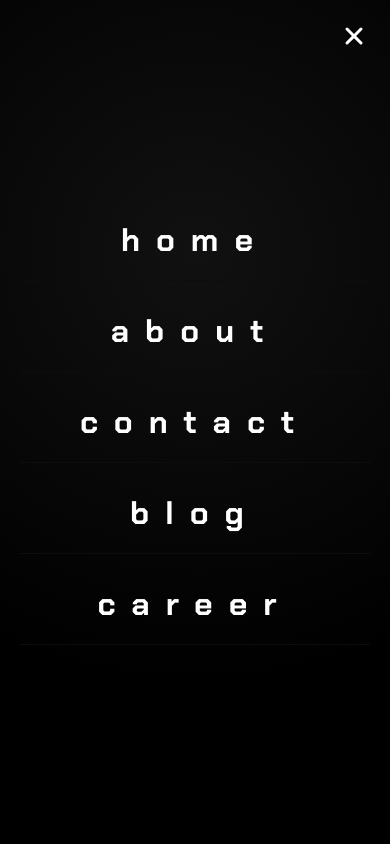
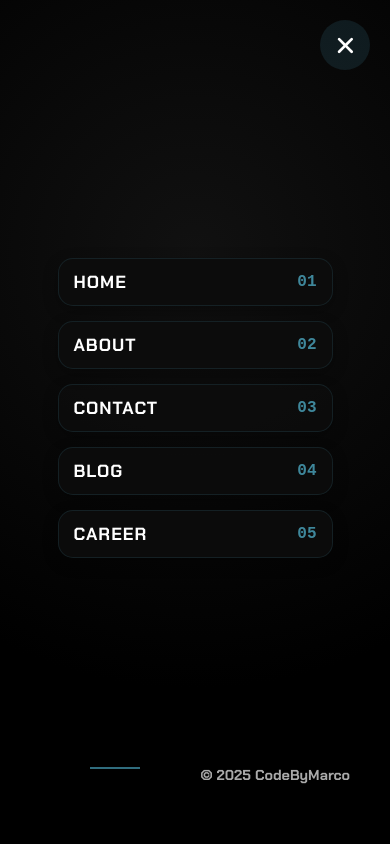
Before and after one commit to codebymarco/portfolio, a React (Vite) app: page /career in a window 390 px wide. Both pictures are taken after a click on the icon 364 px from the left and 42 px from the top of the page. Shown: the top 844 px of the page. Built offline with nearby package versions, Linux system fonts and the light colour scheme.

Commit message:
aded\csl

```diff
--- a/src/components/components/FullPageNavbar.jsx
+++ b/src/components/components/FullPageNavbar.jsx
@@ -1,8 +1,8 @@
+import React, { useEffect } from "react";
 import { useNavigate } from "react-router-dom";
-import "../../styles/fullpagenavbar.css";
-import { useEffect } from "react";
 import { IoClose } from "react-icons/io5";
 import { motion } from "framer-motion";
+import "../../styles/fullpagenavbar.css";
 
 const FullPageNavbar = ({ close }) => {
   const navigate = useNavigate();
@@ -29,42 +29,73 @@ const FullPageNavbar = ({ close }) => {
     visible: {
       opacity: 1,
       transition: {
-        staggerChildren: 0.2,
+        staggerChildren: 0.15,
       },
     },
-    exit: { opacity: 0 },
+    exit: {
+      opacity: 0,
+      transition: { duration: 0.3 }
+    },
   };
 
   const itemVariants = {
-    hidden: { opacity: 0 },
-    visible: { opacity: 1 },
+    hidden: { opacity: 0, y: 20 },
+    visible: {
+      opacity: 1,
+      y: 0,
+      transition: {
+        type: "spring",
+        stiffness: 100,
+        damping: 12
+      }
+    },
   };
+
+  const menuItems = [
+    { label: "home", path: "/" },
+    { label: "about", path: "/about" },
+    { label: "contact", path: "/contact" },
+    { label: "blog", path: "/blog" },
+    { label: "career", path: "/career" }
+  ];
 
   return (
     <motion.div
       className="fullpagenavbar"
       initial="hidden"
       animate="visible"
-      exit="hidden"
+      exit="exit"
       variants={containerVariants}
-      transition={{ duration: 0.5 }}
     >
-      <IoClose className="close-icon" onClick={close} />
-      <motion.div variants={itemVariants} onClick={() => route(`/`)}>
-        home
+      <div className="close-button" onClick={close}>
+        <IoClose />
+      </div>
+
+      <motion.div className="navbar-items-container">
+        {menuItems.map((item, index) => (
+          <motion.div
+            key={item.path}
+            className="navbar-item"
+            variants={itemVariants}
+            onClick={() => route(item.path)}
+            whileHover={{
+              x: 10,
+              color: "#61DAFB",
+              transition: { duration: 0.2 }
+            }}
+          >
+            <div className="navbar-content">
+              <span className="navbar-label">{item.label}</span>
+            </div>
+            <div className="navbar-number">{"0" + (index + 1)}</div>
+          </motion.div>
+        ))}
       </motion.div>
-      <motion.div variants={itemVariants} onClick={() => route(`/about`)}>
-        about
-      </motion.div>
-      <motion.div variants={itemVariants} onClick={() => route(`/contact`)}>
-        contact
-      </motion.div>
-      <motion.div variants={itemVariants} onClick={() => route(`/blog`)}>
-        blog
-      </motion.div>
-      <motion.div variants={itemVariants} onClick={() => route(`/career`)}>
-        career
-      </motion.div>
+
+      <div className="navbar-footer">
+        <div className="footer-line"></div>
+        <p>© 2025 CodeByMarco</p>
+      </div>
     </motion.div>
   );
 };
--- a/src/styles/fullpagenavbar.css
+++ b/src/styles/fullpagenavbar.css
@@ -1,137 +1,150 @@
 .fullpagenavbar {
-  height: 100vh;
-  width: 100%;
-  background-image: radial-gradient(circle at 50% 30%, #111111 0%, #000000 70%);
-  background-color: black;  position: fixed;
+  position: fixed;
   top: 0;
   left: 0;
+  width: 100%;
+  height: 100vh;
   z-index: 500;
+  background-image: radial-gradient(circle at 50% 30%, #111111 0%, #000000 70%);
+  background-color: black;
   display: flex;
   flex-direction: column;
   align-items: center;
-  justify-content: center;
-  color: white;
-  padding: 20px;
-}
-
-.fullpagenavbar .close-icon {
-  position: absolute;
-  top: 0;
-  right: 0;
-  margin: 20px;
-  cursor: pointer;
-  font-size: 2rem;
-}
-
-.fullpagenavbar .close-icon:hover {
-  font-size: 3.5rem;
-  transition: all 0.5s;
-}
-
-.fullpagenavbar div {
-  font-size: 2rem;
-  border-bottom: 1px solid #0d0d0d;
-  width: 100%;
-  line-height: 5rem;
-  letter-spacing: 1rem;
-  cursor: pointer;
+  padding: 40px 20px;
   color: white;
 }
 
-.fullpagenavbar div:hover {
-  letter-spacing: 1.5rem;
-  transition: all 0.5s;
+.close-button {
+  position: absolute;
+  top: 20px;
+  right: 20px;
+  width: 50px;
+  height: 50px;
+  border-radius: 50%;
+  background-color: rgba(97, 218, 251, 0.1);
+  display: flex;
+  align-items: center;
+  justify-content: center;
+  cursor: pointer;
+  z-index: 10;
+  font-size: 1.8rem;
+  color: white;
+  transition: all 0.3s ease;
 }
 
-.anime-page-one {
-  height: 100vh;
-  width: 100%;
-  background-color: azure;
-  position: fixed;
-  top: 0;
-  left: 0;
-  z-index: 500;
+.close-button:hover {
+  background-color: rgba(97, 218, 251, 0.2);
+  transform: scale(1.05);
+}
+
+/* Header styles removed as requested */
+
+.navbar-items-container {
   display: flex;
   flex-direction: column;
-  align-items: center;
-  justify-content: center;
-  color: white;
+  width: 90%;
+  max-width: 800px;
+  gap: 15px;
+  padding: 20px;
+  margin: 80px 0 40px;
+  flex-grow: 1;
 }
 
-.anime-page-one h1 {
-  font-size: 2rem;
+.navbar-item {
+  width: 100%;
+  display: flex;
+  justify-content: space-between;
+  align-items: center;
+  font-size: 1.2rem;
+  padding: 20px 30px;
+  border-radius: 15px;
+  color: white;
+  cursor: pointer;
+  background-color: rgba(13, 13, 13, 0.9);
+  border: 1px solid rgba(97, 218, 251, 0.1);
+  transition: all 0.3s ease;
+  box-shadow: 0 5px 15px rgba(0, 0, 0, 0.3);
 }
 
-.anime-page-one h2 {
-  font-size: 1.7rem;
+.navbar-content {
+  display: flex;
+  align-items: center;
+  gap: 20px;
 }
 
-@media (min-width: 700px) {
-  .fullpagenavbar {
-    height: 100vh;
-    width: 100%;
-    position: fixed;
-    top: 0;
-    left: 0;
-    z-index: 500;
-    display: flex;
-    flex-direction: column;
-    align-items: center;
-    justify-content: center;
-    color: white;
-    padding: 20px;
+.navbar-label {
+  font-size: 1.6rem;
+  text-transform: uppercase;
+  letter-spacing: 3px;
+}
+
+.navbar-number {
+  font-family: 'Courier New', monospace;
+  font-weight: bold;
+  opacity: 0.6;
+  font-size: 1.2rem;
+  color: #61DAFB;
+}
+
+.navbar-item:hover {
+  border-color: rgba(97, 218, 251, 0.3);
+  box-shadow: 0 8px 25px rgba(0, 0, 0, 0.4), 0 0 15px rgba(97, 218, 251, 0.1);
+}
+
+.navbar-footer {
+  width: 100%;
+  max-width: 800px;
+  padding: 20px;
+  text-align: center;
+  color: #aaa;
+  font-size: 0.9rem;
+}
+
+.footer-line {
+  width: 50px;
+  height: 2px;
+  background-color: #61DAFB;
+  margin: 0 auto 15px;
+  opacity: 0.5;
+}
+
+/* Responsive styles */
+@media screen and (max-width: 768px) {
+  .navbar-header h1 {
+    font-size: 2.2rem;
   }
 
-  .fullpagenavbar .close-icon {
-    position: absolute;
-    top: 0;
-    right: 0;
-    margin: 20px;
-    cursor: pointer;
-    font-size: 3rem;
+  .navbar-item {
+    padding: 15px 20px;
   }
 
-  .fullpagenavbar .close-icon:hover {
-    font-size: 3.5rem;
-    transition: all 0.5s;
+  .navbar-label {
+    font-size: 1.3rem;
+    letter-spacing: 2px;
+  }
+}
+
+@media screen and (max-width: 576px) {
+  .navbar-header h1 {
+    font-size: 2rem;
   }
 
-  .fullpagenavbar div {
-    font-size: 5rem;
-    border-bottom: 1px solid #0d0d0d;
-    width: 100%;
-    line-height: 4.5rem;
-    letter-spacing: 1rem;
-    cursor: pointer;
-    color: white;
+  .navbar-item {
+    padding: 12px 15px;
   }
 
-  .fullpagenavbar div:hover {
-    letter-spacing: 1.1rem;
-    transition: all 0.5s;
-    color: dodgerblue;
+  .navbar-label {
+    font-size: 1.1rem;
+    letter-spacing: 1px;
   }
 
-  .anime-page-one {
-    height: 100vh;
-    width: 100%;
-    background-color: azure;
-    position: fixed;
-    top: 0;
-    left: 0;
-    z-index: 500;
-    display: flex;
-    flex-direction: column;
-    align-items: center;
-    justify-content: center;
-    color: white;
-  }
-
-  .anime-page-one h1 {
-    font-size: 7rem;
-  }
-
-  .anime-page-one h2 {
-    font-size: 5rem;
+  .navbar-number {
+    font-size: 1rem;
   }
 }
+
+/* Animation keyframes */
+@keyframes fadeIn {
+  from { opacity: 0; }
+  to { opacity: 1; }
+}
```
